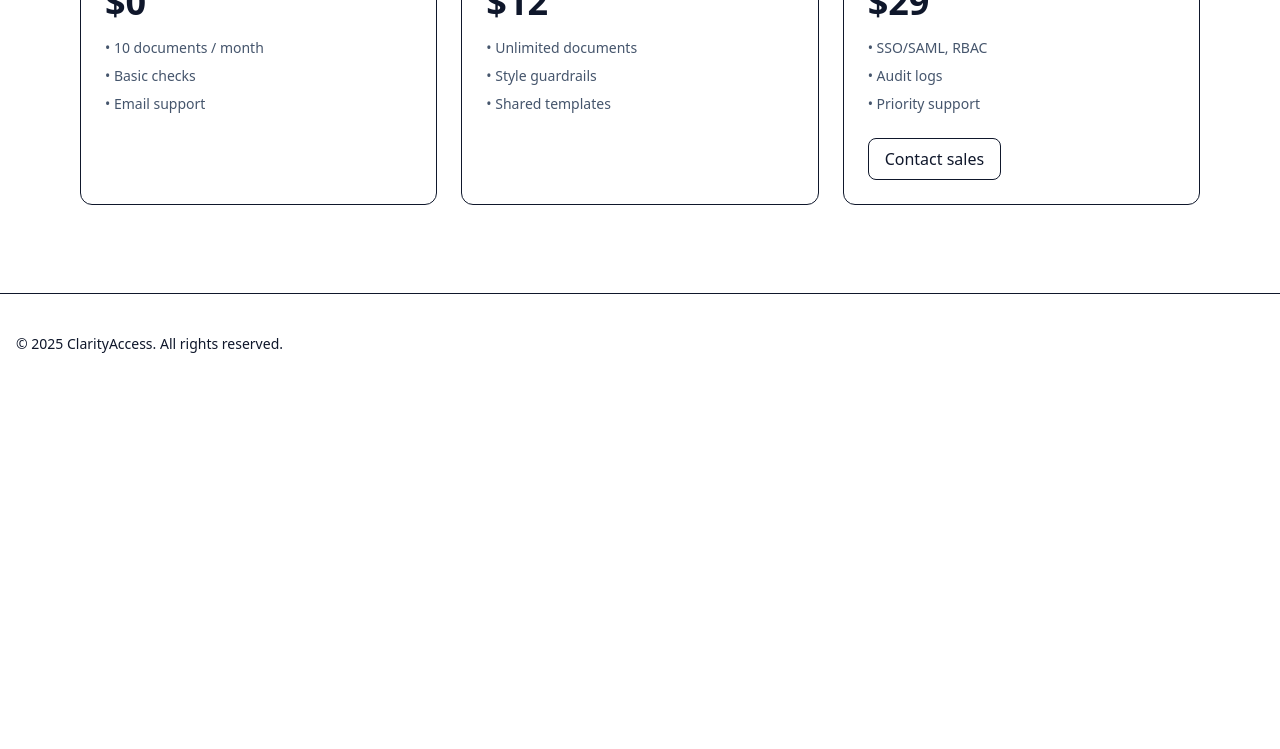
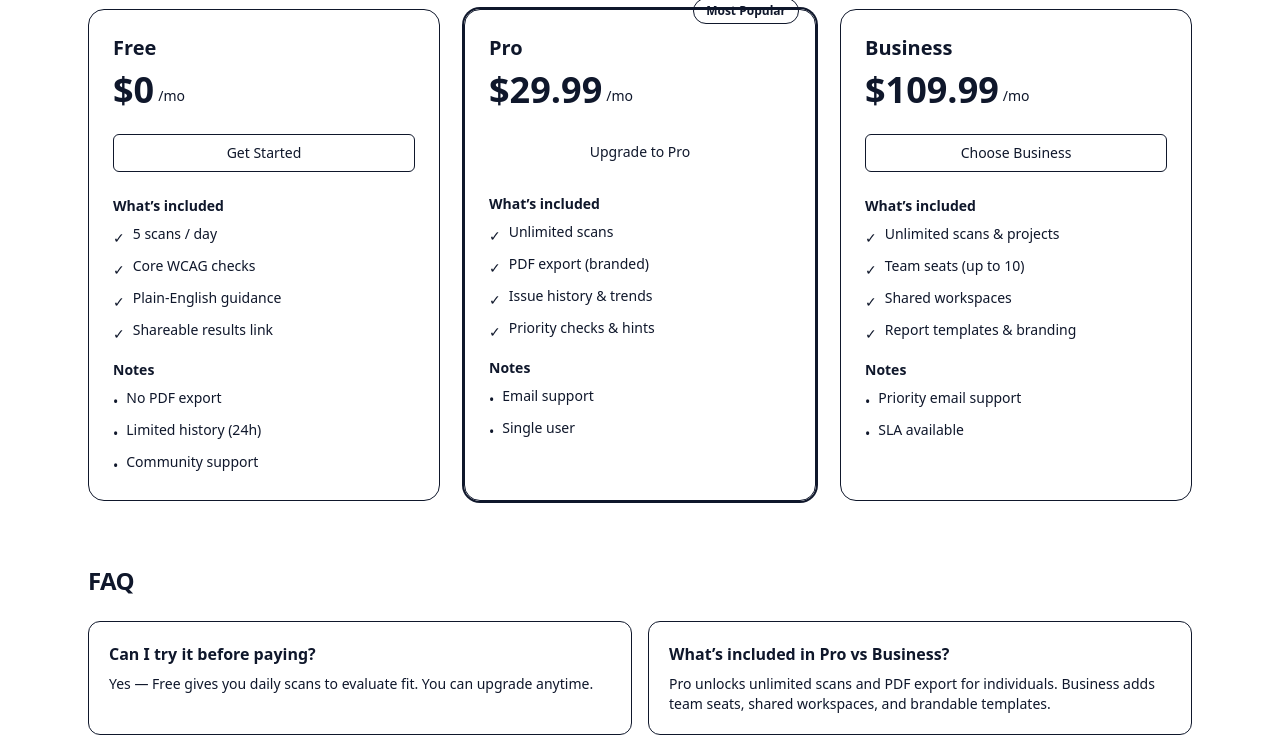
Before and after one commit to rokstr86/clarityaccess-next, a Next.js app: page /pricing in a window 1280 px wide. Shown: the part 320-1069 px from the top of the page. Before the commit the page ends 800 px from the top, so only its background shows below. Built offline with nearby package versions, Linux system fonts and the light colour scheme; no server answers.

Commit message:
feat(pricing): add Free , Pro .99, Business .99 tiers

```diff
--- a/src/app/pricing/page.tsx
+++ b/src/app/pricing/page.tsx
@@ -1 +1,204 @@
-export default function PricingPage(){const plans=[{name:'Starter',price:0,bullets:['10 documents / month','Basic checks','Email support'],cta:{label:'Get started',href:'/signup',primary:true}},{name:'Team',price:12,badge:'Most popular',bullets:['Unlimited documents','Style guardrails','Shared templates'],cta:{label:'Start free trial',href:'/signup',primary:true}},{name:'Business',price:29,bullets:['SSO/SAML, RBAC','Audit logs','Priority support'],cta:{label:'Contact sales',href:'/contact',primary:false}},];return (<section className="container py-14"><h1 className="text-3xl font-bold">Pricing</h1><p className="mt-1 text-slate-600 dark:text-slate-400">Simple, predictable pricing. Start free and grow with your team.</p><div className="mt-8 grid gap-6 md:grid-cols-3">{plans.map(p=>(<div key={p.name} className="relative rounded-xl border bg-white p-6 shadow-card dark:border-slate-800 dark:bg-slate-950">{p.badge&&<div className="absolute right-4 top-4 rounded-full bg-brand px-2 py-1 text-xs text-white">{p.badge}</div>}<h3 className="text-lg font-semibold">{p.name}</h3><div className="mt-2 text-4xl font-extrabold">${p.price}</div><ul className="mt-4 space-y-2 text-sm text-slate-600 dark:text-slate-400">{p.bullets.map(b=>(<li key={b}>• {b}</li>))}</ul><a href={p.cta.href} className={`mt-6 inline-block rounded-lg px-4 py-2 ${p.cta.primary?'bg-gradient-to-br from-brand to-brand-700 text-white':'border dark:border-slate-800'}`}>{p.cta.label}</a></div>))}</div></section>)}
+import type { Metadata } from "next"
+import Link from "next/link"
+import { site } from "@/lib/site"
+
+export const metadata: Metadata = {
+  title: `Pricing · ${site.name}`,
+  description:
+    "Simple, transparent pricing for accessibility scanning and client-ready reports.",
+}
+
+export default function PricingPage() {
+  return (
+    <section className="mx-auto max-w-6xl px-6 py-12 md:py-16">
+      <header className="mb-10 text-center md:mb-14">
+        <h1 className="text-3xl font-bold tracking-tight md:text-5xl">
+          Pricing
+        </h1>
+        <p className="text-muted-foreground mx-auto mt-4 max-w-2xl text-lg">
+          Start free. Upgrade when you need unlimited scans, history, and
+          client-ready PDF reports.
+        </p>
+      </header>
+
+      <div className="grid gap-6 md:grid-cols-3">
+        {/* Free */}
+        <PlanCard
+          name="Free"
+          price="$0"
+          period="/mo"
+          ctaLabel="Get Started"
+          ctaHref="/signup"
+          highlight={false}
+          features={[
+            "5 scans / day",
+            "Core WCAG checks",
+            "Plain-English guidance",
+            "Shareable results link",
+          ]}
+          limits={[
+            "No PDF export",
+            "Limited history (24h)",
+            "Community support",
+          ]}
+        />
+
+        {/* Pro */}
+        <PlanCard
+          name="Pro"
+          price="$29.99"
+          period="/mo"
+          ctaLabel="Upgrade to Pro"
+          ctaHref="/signup?plan=pro"
+          highlight
+          badge="Most Popular"
+          features={[
+            "Unlimited scans",
+            "PDF export (branded)",
+            "Issue history & trends",
+            "Priority checks & hints",
+          ]}
+          limits={["Email support", "Single user"]}
+        />
+
+        {/* Business */}
+        <PlanCard
+          name="Business"
+          price="$109.99"
+          period="/mo"
+          ctaLabel="Choose Business"
+          ctaHref="/signup?plan=business"
+          highlight={false}
+          features={[
+            "Unlimited scans & projects",
+            "Team seats (up to 10)",
+            "Shared workspaces",
+            "Report templates & branding",
+          ]}
+          limits={["Priority email support", "SLA available"]}
+        />
+      </div>
+
+      {/* FAQ */}
+      <section className="mt-14 md:mt-16">
+        <h2 className="text-2xl font-semibold tracking-tight">FAQ</h2>
+        <div className="mt-6 grid gap-4 md:grid-cols-2">
+          <Faq
+            q="Can I try it before paying?"
+            a="Yes — Free gives you daily scans to evaluate fit. You can upgrade anytime."
+          />
+          <Faq
+            q="What’s included in Pro vs Business?"
+            a="Pro unlocks unlimited scans and PDF export for individuals. Business adds team seats, shared workspaces, and brandable templates."
+          />
+          <Faq
+            q="Do you offer refunds?"
+            a="Monthly plans are billed in advance and cancellable anytime; your plan stays active through the current billing period."
+          />
+          <Faq
+            q="Is there an annual discount?"
+            a="Yes — if you’d like annual billing, contact us and we’ll enable it on your account."
+          />
+        </div>
+      </section>
+    </section>
+  )
+}
+
+/* ----------------------- Components ----------------------- */
+
+function PlanCard(props: {
+  name: string
+  price: string
+  period: string
+  ctaLabel: string
+  ctaHref: string
+  features: string[]
+  limits?: string[]
+  highlight?: boolean
+  badge?: string
+}) {
+  return (
+    <div
+      className={
+        "relative flex flex-col rounded-2xl border p-6 " +
+        (props.highlight ? "ring-foreground ring-2" : "")
+      }
+    >
+      {props.badge ? (
+        <div className="bg-background absolute -top-3 right-4 rounded-full border px-3 py-1 text-xs font-semibold">
+          {props.badge}
+        </div>
+      ) : null}
+
+      <h3 className="text-xl font-semibold">{props.name}</h3>
+
+      <div className="mt-2 flex items-end gap-1">
+        <span className="text-4xl font-bold">{props.price}</span>
+        <span className="text-muted-foreground pb-1 text-sm">
+          {props.period}
+        </span>
+      </div>
+
+      <Link
+        href={props.ctaHref}
+        className={
+          "mt-6 inline-flex items-center justify-center rounded-md px-4 py-2 text-sm font-medium " +
+          (props.highlight
+            ? "bg-foreground text-background hover:opacity-90"
+            : "hover:bg-background border")
+        }
+        aria-label={`${props.ctaLabel} – ${props.name}`}
+      >
+        {props.ctaLabel}
+      </Link>
+
+      <div className="mt-6 space-y-2">
+        <h4 className="text-sm font-semibold">What’s included</h4>
+        <ul className="space-y-2">
+          {props.features.map((f) => (
+            <li key={f} className="flex items-start gap-2 text-sm">
+              <span
+                aria-hidden="true"
+                className="mt-1 inline-block select-none"
+              >
+                ✓
+              </span>
+              <span className="text-muted-foreground">{f}</span>
+            </li>
+          ))}
+        </ul>
+      </div>
+
+      {props.limits && props.limits.length > 0 ? (
+        <div className="mt-4 space-y-2">
+          <h4 className="text-sm font-semibold">Notes</h4>
+          <ul className="space-y-2">
+            {props.limits.map((f) => (
+              <li key={f} className="flex items-start gap-2 text-sm">
+                <span
+                  aria-hidden="true"
+                  className="mt-1 inline-block select-none"
+                >
+                  •
+                </span>
+                <span className="text-muted-foreground">{f}</span>
+              </li>
+            ))}
+          </ul>
+        </div>
+      ) : null}
+
+      <div className="mt-auto" />
+    </div>
+  )
+}
+
+function Faq(props: { q: string; a: string }) {
+  return (
+    <div className="rounded-xl border p-5">
+      <h3 className="text-base font-semibold">{props.q}</h3>
+      <p className="text-muted-foreground mt-2 text-sm">{props.a}</p>
+    </div>
+  )
+}
```
